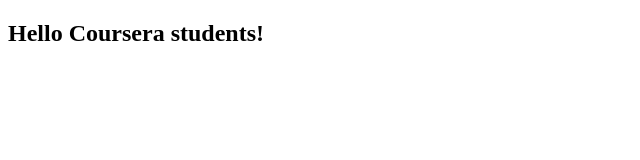
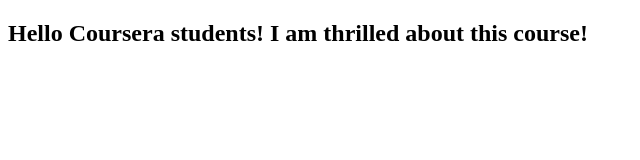
Before and after one commit to Sabari41/Coursera-sabari, a plain HTML site: page index.html in a window 1280 px wide. Shown: the whole page, without its empty margins (0-640 px from the left). Drawn offline with Linux system fonts and the light colour scheme.

Commit message:
next version of web file

```diff
--- a/index.html
+++ b/index.html
@@ -5,6 +5,6 @@
     <title>Hello Coursera</title>
   </head>
   <body>
-    <h2> Hello Coursera students! </h2>
+    <h2> Hello Coursera students! I am thrilled about this course!</h2>
   </body>
 </html>
```
